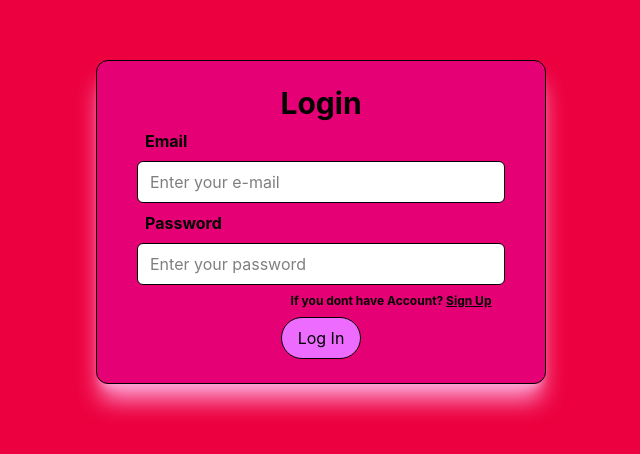
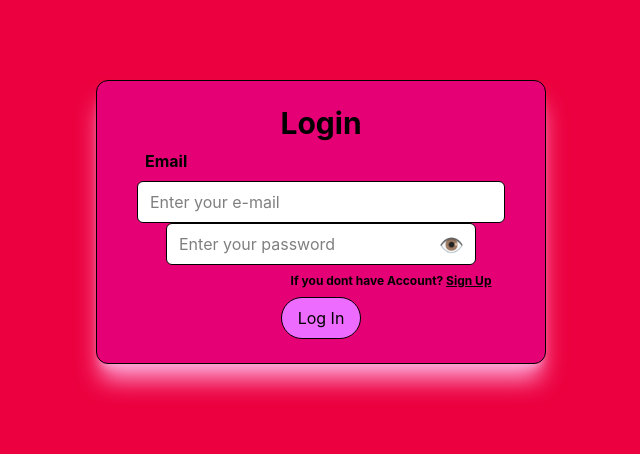
Before and after one commit to SuryaSRMVEC/reactwebsite-practice, a React (Vite) app: page / in a window 1280 px wide. Shown: the part 178-632 px from the top of the page, without its empty margins (319-959 px from the left). Built offline with nearby package versions, Linux system fonts and the light colour scheme.

Commit message:
change password component

```diff
--- a/src/components/Login.jsx
+++ b/src/components/Login.jsx
@@ -37,6 +37,8 @@ const Login = () => {
     }
 
   }
+
+  const [showPassword, setShowPassword] = useState(false);
   return (
     <div className="m-0 p-0 bg-rose-600 min-h-screen flex justify-center items-center">
      <div className="flex flex-col justify-center items-center py-6 px-10 border m-10 w-[450px] max-w-[90%] bg-pink-600 rounded-xl shadow-xl shadow-pink-300">
@@ -45,10 +47,24 @@ const Login = () => {
           <label className="block m-2 font-bold">Email</label>
           <input type="mail" required="true" name="mail" value={userdata.mail} onChange={handleChange} className="border rounded-md px-3 py-2 w-full bg-white" placeholder="Enter your e-mail" />
         </div>
-        <div className="w-full">
-          <label className="m-2 block font-bold">Password</label>
-          <input type="text" required="true" name="password" value={userdata.password} onChange={handleChange} className="border rounded-md px-3 py-2 bg-white w-full " placeholder="Enter your password"/>
-        </div>
+       <div className="relative">
+            <input
+              type={showPassword ? "text" : "password"}
+              name="password"
+              value={userdata.password}
+              onChange={handleChange}
+              placeholder="Enter your password"
+              className="border rounded-md px-3 py-2 bg-white w-full pr-12"
+            />
+
+            <button
+              type="button"
+              onClick={() => setShowPassword(!showPassword)}
+              className="absolute right-3 top-2 text-xl"
+            >
+              {showPassword ? "🙈" : "👁️"}
+            </button>
+          </div>
         <div>
           <p className="p-2 text-xs indent-35 font-bold"> If you dont have Account? <Link to="/signup" className="underline active:text-white hover:text-sky-400 ">Sign Up</Link></p>
         </div>
```
